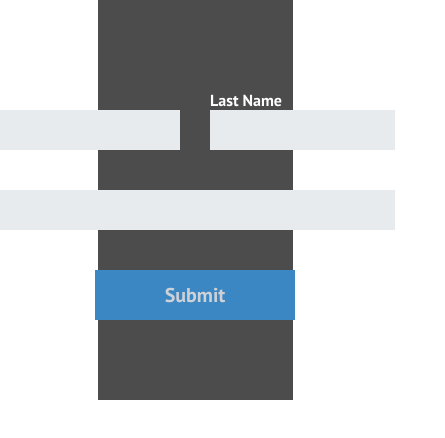
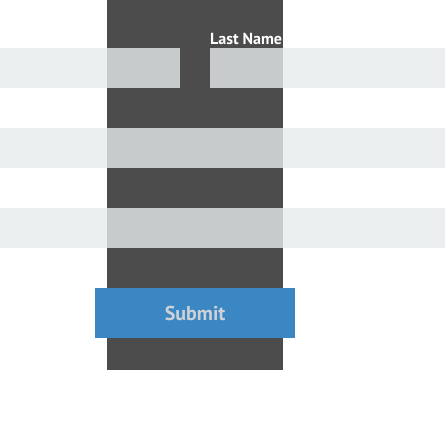
Before and after one commit to HCE4-UXD/book-form, a React (Create React App) app: page / in a window 390 px wide. Shown: the top 438 px of the page, 445 px wide, since content can reach past the window. Built offline with nearby package versions, Linux system fonts and the light colour scheme.

Commit message:
phone added and css margin adjustment

```diff
--- a/src/App.js
+++ b/src/App.js
@@ -52,6 +52,10 @@ export default class App extends Component {
           <label>Email</label>
           <input type="email" name="email" required />
         </div>
+        <div className="input email phone">
+          <label>Phone Number</label>
+          <input type="tel" name="phone" required />
+        </div>
         {status === "SUCCESS" ? (
           <p>Thanks!</p>
         ) : (
--- a/src/App.scss
+++ b/src/App.scss
@@ -15,13 +15,13 @@ form {
   background-color: rgba(0, 0, 0, 0.7);
   align-items: center;
   justify-content: center;
-  height: 400px;
-  width: 50vw;
+  height: 370px;
+  width: 45vw;
 }
 
 .firstname-lastname {
   display: flex;
-  width: 400px;
+  width: 500px;
   justify-content: space-between;
 }
 
@@ -32,12 +32,11 @@ form {
 }
 
 .email {
-  width: 400px;
-  margin-bottom: 30px;
+  width: 500px;
 }
 
 .name {
-  width: 185px;
+  width: 235px;
 }
 
 input {
@@ -48,7 +47,7 @@ input {
   border: none;
   font-size: 16px;
   padding: 10px;
-  // opacity: 80%;
+  opacity: 80%;
 }
 
 .btn {
@@ -63,11 +62,16 @@ input {
   cursor: pointer;
   padding: 10px 5px;
   margin: 10px 5px;
+  margin-bottom: 25px;
   font-size: 20px;
-  transition: 0.3s;
+  transition: 0.2s;
 }
 
 .btn:hover {
   background: rgba(0, 0, 0, 0);
   border: 2px solid;
 }
+
+.phone {
+  margin-bottom: 30px;
+}
```
